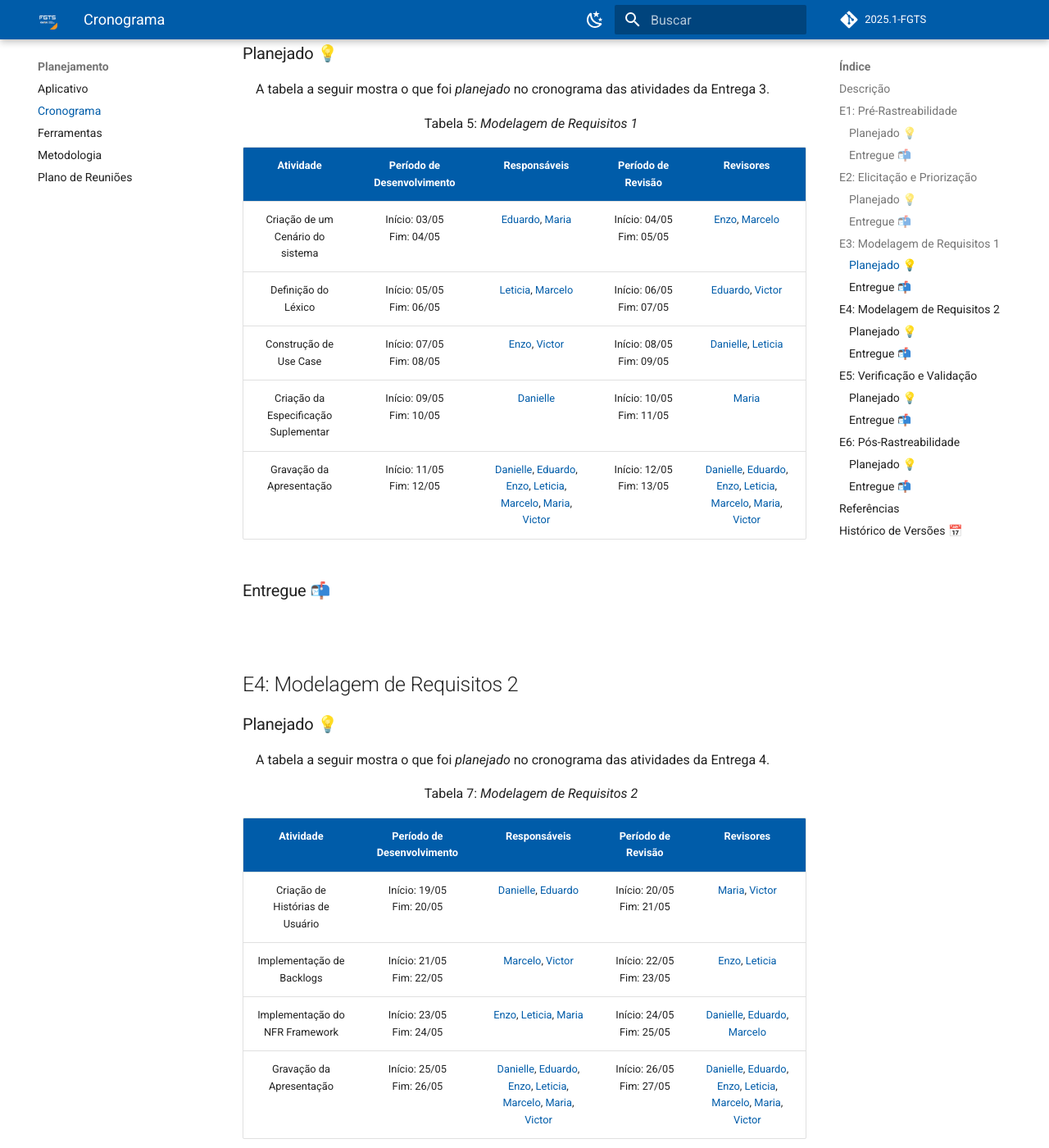
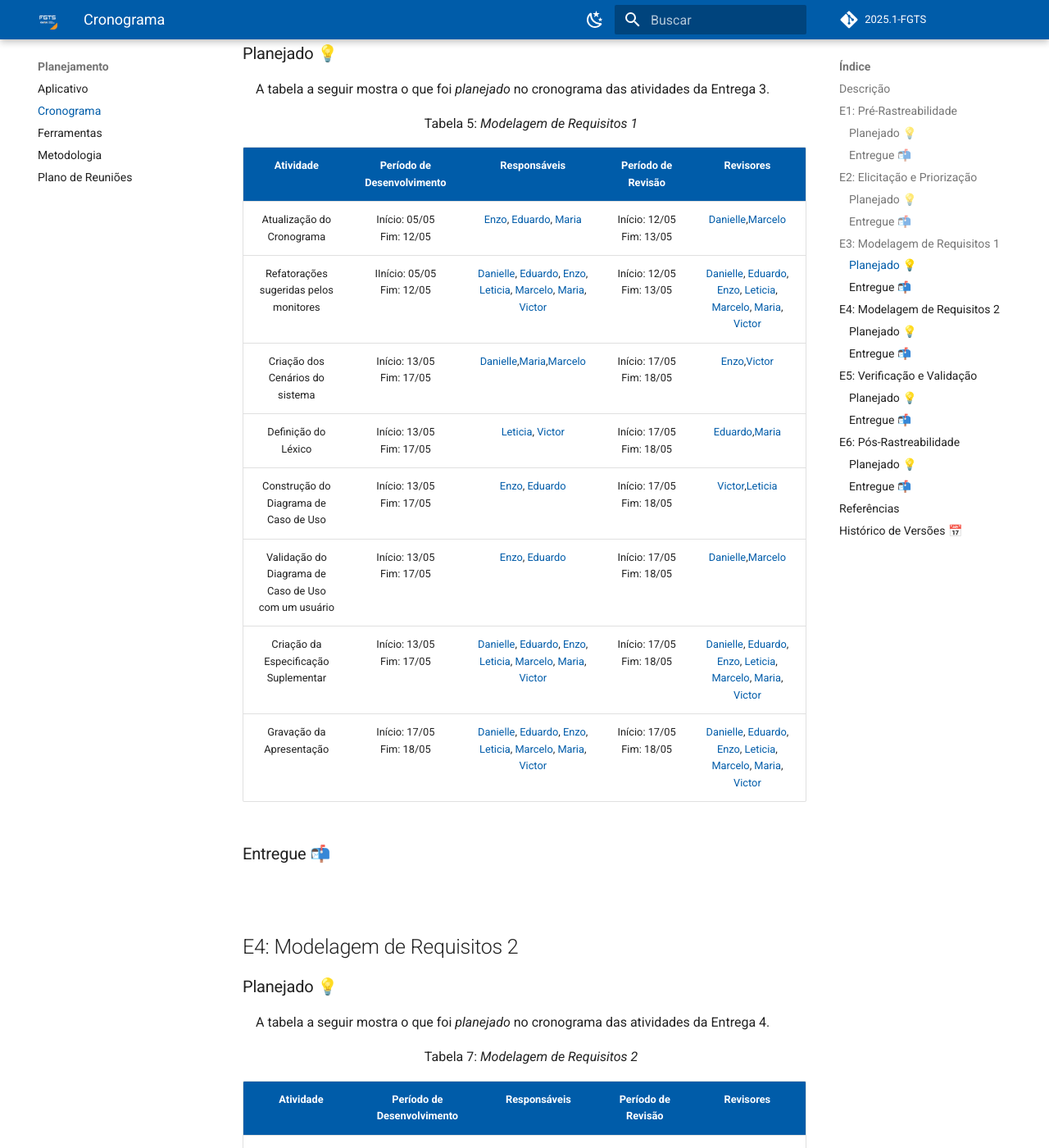
Before and after one commit to eduardodpms/REQ-FGTS, an MkDocs documentation site: the page built from docs/Planejamento/Cronograma.md, in a window 1280 px wide and 1400 px high, scrolled down 5133 px. Shown: the whole window at 82% size. Built offline with MkDocs 1.6.1 and Material for MkDocs 9.7.7, drawn with Linux system fonts in a browser that asks for light colours; comment, search, counter and statistics services are not loaded; some of the changed text lies outside the part shown.

Commit message:
update: atualização de documentação de planejamento

```diff
--- a/docs/Planejamento/Cronograma.md
+++ b/docs/Planejamento/Cronograma.md
@@ -107,11 +107,14 @@ A tabela a seguir mostra o que foi *planejado* no cronograma das atividades da E
 
 | **Atividade** | **Período de Desenvolvimento** | **Responsáveis** | **Período de Revisão** | **Revisores** |
 |:-:|:-:|:-:|:-:|:-:|
-| Criação de um Cenário do sistema | Início: 03/05 <br> Fim: 04/05 | [Eduardo](https://github.com/eduardodpms), [Maria](https://github.com/dudaa28) | Início: 04/05 <br> Fim: 05/05 | [Enzo](https://github.com/EnzoEmir), [Marcelo](https://github.com/MM4k) |
-| Definição do Léxico | Início: 05/05 <br> Fim: 06/05 | [Leticia](https://github.com/Leticia-Arisa-K-Higa), [Marcelo](https://github.com/MM4k) | Início: 06/05 <br> Fim: 07/05 | [Eduardo](https://github.com/eduardodpms), [Victor](https://github.com/VictorPontual) |
-| Construção de Use Case  | Início: 07/05 <br> Fim: 08/05 | [Enzo](https://github.com/EnzoEmir), [Victor](https://github.com/VictorPontual) | Início: 08/05 <br> Fim: 09/05 | [Danielle](https://github.com/danielle-soaress), [Leticia](https://github.com/Leticia-Arisa-K-Higa) |
-| Criação da Especificação Suplementar | Início: 09/05 <br> Fim: 10/05 | [Danielle](https://github.com/danielle-soaress) | Início: 10/05 <br> Fim: 11/05 | [Maria](https://github.com/dudaa28) |
-| Gravação da Apresentação | Início: 11/05 <br> Fim: 12/05 | [Danielle](https://github.com/danielle-soaress), [Eduardo](https://github.com/eduardodpms), [Enzo](https://github.com/EnzoEmir), [Leticia](https://github.com/Leticia-Arisa-K-Higa), [Marcelo](https://github.com/MM4k), [Maria](https://github.com/dudaa28), [Victor](https://github.com/VictorPontual) | Início: 12/05 <br> Fim: 13/05 | [Danielle](https://github.com/danielle-soaress), [Eduardo](https://github.com/eduardodpms), [Enzo](https://github.com/EnzoEmir), [Leticia](https://github.com/Leticia-Arisa-K-Higa), [Marcelo](https://github.com/MM4k), [Maria](https://github.com/dudaa28), [Victor](https://github.com/VictorPontual) |
+| Atualização do Cronograma  | Início: 05/05 <br> Fim: 12/05 | [Enzo](https://github.com/EnzoEmir), [Eduardo](https://github.com/eduardodpms), [Maria](https://github.com/dudaa28) | Início: 12/05 <br> Fim: 13/05 | [Danielle](https://github.com/danielle-soaress),[Marcelo](https://github.com/MM4k) |
+| Refatorações sugeridas pelos monitores | IInício: 05/05 <br> Fim: 12/05  | [Danielle](https://github.com/danielle-soaress), [Eduardo](https://github.com/eduardodpms), [Enzo](https://github.com/EnzoEmir), [Leticia](https://github.com/Leticia-Arisa-K-Higa), [Marcelo](https://github.com/MM4k), [Maria](https://github.com/dudaa28), [Victor](https://github.com/VictorPontual) | Início: 12/05 <br> Fim: 13/05 | [Danielle](https://github.com/danielle-soaress), [Eduardo](https://github.com/eduardodpms), [Enzo](https://github.com/EnzoEmir), [Leticia](https://github.com/Leticia-Arisa-K-Higa), [Marcelo](https://github.com/MM4k), [Maria](https://github.com/dudaa28), [Victor](https://github.com/VictorPontual) |
+| Criação dos Cenários do sistema | Início: 13/05 <br> Fim: 17/05 | [Danielle](https://github.com/danielle-soaress),[Maria](https://github.com/dudaa28),[Marcelo](https://github.com/MM4k) | Início: 17/05 <br> Fim: 18/05 | [Enzo](https://github.com/EnzoEmir),[Victor](https://github.com/VictorPontual) |
+| Definição do Léxico | Início: 13/05 <br> Fim: 17/05 | [Leticia](https://github.com/Leticia-Arisa-K-Higa), [Victor](https://github.com/VictorPontual) | Início: 17/05 <br> Fim: 18/05 | [Eduardo](https://github.com/eduardodpms),[Maria](https://github.com/dudaa28) |
+| Construção do Diagrama de Caso de Uso  | Início: 13/05 <br> Fim: 17/05 | [Enzo](https://github.com/EnzoEmir), [Eduardo](https://github.com/eduardodpms) | Início: 17/05 <br> Fim: 18/05 | [Victor](https://github.com/VictorPontual),[Leticia](https://github.com/Leticia-Arisa-K-Higa) |
+| Validação do Diagrama de Caso de Uso com um usuário  | Início: 13/05 <br> Fim: 17/05 | [Enzo](https://github.com/EnzoEmir), [Eduardo](https://github.com/eduardodpms) | Início: 17/05 <br> Fim: 18/05 |  [Danielle](https://github.com/danielle-soaress),[Marcelo](https://github.com/MM4k) |
+| Criação da Especificação Suplementar  | Início: 13/05 <br> Fim: 17/05|  [Danielle](https://github.com/danielle-soaress), [Eduardo](https://github.com/eduardodpms), [Enzo](https://github.com/EnzoEmir), [Leticia](https://github.com/Leticia-Arisa-K-Higa), [Marcelo](https://github.com/MM4k), [Maria](https://github.com/dudaa28), [Victor](https://github.com/VictorPontual) | Início: 17/05 <br> Fim: 18/05 | [Danielle](https://github.com/danielle-soaress), [Eduardo](https://github.com/eduardodpms), [Enzo](https://github.com/EnzoEmir), [Leticia](https://github.com/Leticia-Arisa-K-Higa), [Marcelo](https://github.com/MM4k), [Maria](https://github.com/dudaa28), [Victor](https://github.com/VictorPontual) |
+| Gravação da Apresentação | Início: 17/05 <br> Fim: 18/05 | [Danielle](https://github.com/danielle-soaress), [Eduardo](https://github.com/eduardodpms), [Enzo](https://github.com/EnzoEmir), [Leticia](https://github.com/Leticia-Arisa-K-Higa), [Marcelo](https://github.com/MM4k), [Maria](https://github.com/dudaa28), [Victor](https://github.com/VictorPontual) | Início: 17/05 <br> Fim: 18/05 | [Danielle](https://github.com/danielle-soaress), [Eduardo](https://github.com/eduardodpms), [Enzo](https://github.com/EnzoEmir), [Leticia](https://github.com/Leticia-Arisa-K-Higa), [Marcelo](https://github.com/MM4k), [Maria](https://github.com/dudaa28), [Victor](https://github.com/VictorPontual) |
 
 
 ### Entregue 📬
@@ -212,3 +215,4 @@ A tabela a seguir mostra o que foi *planejado* no cronograma das atividades da E
 | `1.6` | 12/04/2025 | Adicionando referências | [Maria Eduarda](https://github.com/dudaa28) | [Enzo Emir](https://github.com/EnzoEmir) |
 | `1.7` | 02/05/2025 | Melhorando o cronograma da entrega 2 | [Enzo Emir](https://github.com/EnzoEmir) | [Maria Eduarda](https://github.com/dudaa28) |
 | `1.8` | 04/05/2025 | Cronograma da entrega 2 - Entregue | [Maria Eduarda](https://github.com/dudaa28) | [Enzo Emir](https://github.com/EnzoEmir) |
+| `1.9` | 12/05/2025 | Melhorando o cronograma da entrega 3 | [Enzo Emir](https://github.com/EnzoEmir) | - |
```
